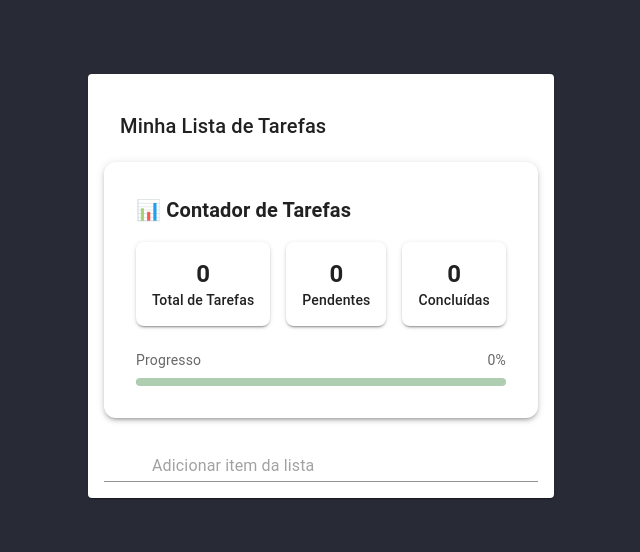
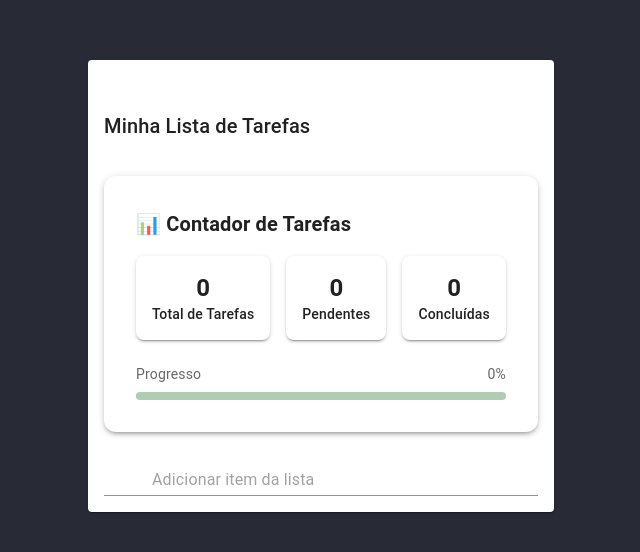
Before and after one commit to Toteck/Avantask, a React (Vite) app: page / in a window 1280 px wide. Shown: the part 114-666 px from the top of the page, without its empty margins (319-959 px from the left). Built offline with nearby package versions, Linux system fonts and the light colour scheme; some icons are missing.

Commit message:
refactor: remover funcionalidades de tema do componente Header e simplificar a estrutura

```diff
--- a/src/components/Header.tsx
+++ b/src/components/Header.tsx
@@ -2,26 +2,23 @@
 import React from 'react';
 import { Box, Typography, IconButton} from '@mui/material'
 import DeleteIcon from '@mui/icons-material/Delete';
-import WbSunnyIcon from '@mui/icons-material/WbSunny';
-import ModeNightIcon from '@mui/icons-material/ModeNight';
+
 
 
 type HeaderProps = {
   listTitle: string;
   onTitleChange: (newTitle: string) => void;
   onClearList: () => void;
-  isDarkMode: boolean;
-  onToggleTheme: () => void;
+
 };
 
 const Header: React.FC<HeaderProps> = ({
   listTitle,
   onClearList,
-  isDarkMode,
-  onToggleTheme,
+
 }) => {
   return (
-    <Box display="flex" alignItems="center" justifyContent="space-between" p={2}>
+    <Box className="header">
       <Typography variant="h6" component="h1">
         {listTitle}
       </Typography>
@@ -29,9 +26,7 @@ const Header: React.FC<HeaderProps> = ({
         <IconButton onClick={onClearList}>
           <DeleteIcon />
         </IconButton>
-        <IconButton onClick={onToggleTheme}>
-          {isDarkMode ? <ModeNightIcon /> : <WbSunnyIcon />}
-        </IconButton>
+
       </Box>
     </Box>
   );
```
